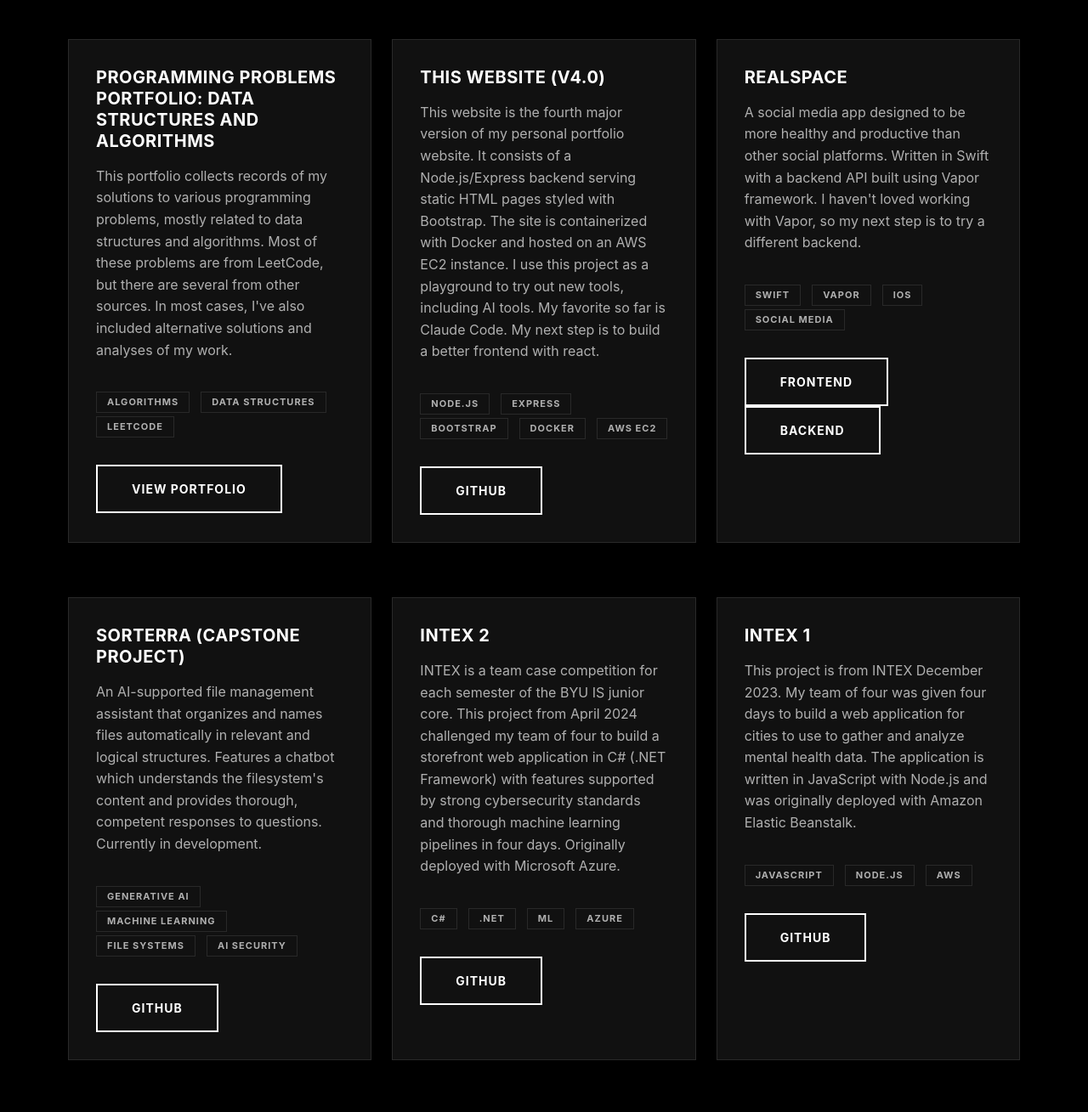
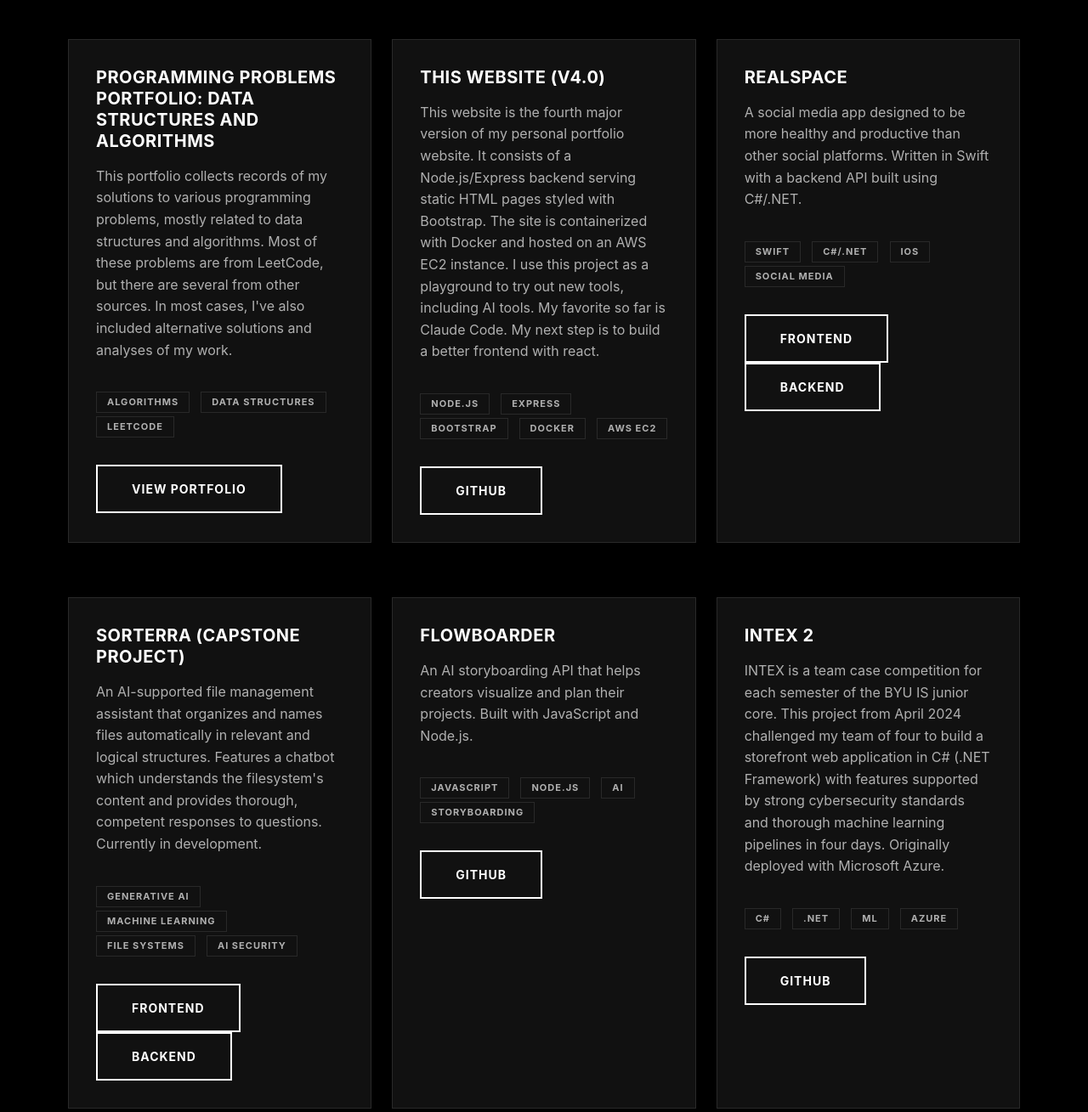
Before and after one commit to szachbagley/zach, a website: page views/projects.html in a window 1280 px wide. Shown: the part 560-1869 px from the top of the page at 85% size. Drawn offline with nearby package versions, Linux system fonts and the light colour scheme.

Commit message:
Update portfolio website content for January 2026
- Update footer year from 2025 to 2026 on all pages
- Update Realspace project: backend changed from Vapor to C#/.NET
- Add new Flowboarder project (AI storyboarding API)
- Add Sorterra backend API link
- Update resume: add Next.js bullet point for BYU Law School position
- Enhance skills section: add SQL, Next.js, databases (MySQL, SQL Server, PostgreSQL, MongoDB), Lambda, Git/GitHub, Azure DevOps
- Fix contact page: add working GitHub and Letterboxd links
- Update tech stack on index page

Co-Authored-By: Claude Opus 4.5 <noreply@anthropic.com>

```diff
--- a/views/projects.html
+++ b/views/projects.html
@@ -88,16 +88,16 @@
                         <div class="card-body">
                             <h5 class="card-title">REALSPACE</h5>
                             <p class="card-text">
-                                A social media app designed to be more healthy and productive than other social platforms. Written in Swift with a backend API built using Vapor framework. I haven't loved working with Vapor, so my next step is to try a different backend.
+                                A social media app designed to be more healthy and productive than other social platforms. Written in Swift with a backend API built using C#/.NET.
                             </p>
                             <div class="mb-3">
                                 <span class="badge bg-primary me-1">Swift</span>
-                                <span class="badge bg-primary me-1">Vapor</span>
+                                <span class="badge bg-primary me-1">C#/.NET</span>
                                 <span class="badge bg-primary me-1">iOS</span>
                                 <span class="badge bg-primary">Social Media</span>
                             </div>
                             <a href="https://github.com/szachbagley/realspace" target="_blank" class="btn btn-outline-primary me-2">Frontend</a>
-                            <a href="https://github.com/szachbagley/realspace-API" target="_blank" class="btn btn-outline-primary">Backend</a>
+                            <a href="https://github.com/szachbagley/Realspace-API-v2" target="_blank" class="btn btn-outline-primary">Backend</a>
                         </div>
                     </div>
                 </div>
@@ -116,12 +116,32 @@
                                 <span class="badge bg-primary me-1">File Systems</span>
                                 <span class="badge bg-primary me-1">AI Security</span>
                             </div>
-                            <a href="https://github.com/szachbagley/sorterra" target="_blank" class="btn btn-outline-primary">GitHub</a>
+                            <a href="https://github.com/szachbagley/sorterra" target="_blank" class="btn btn-outline-primary me-2">Frontend</a>
+                            <a href="https://github.com/szachbagley/sorterra-api" target="_blank" class="btn btn-outline-primary">Backend</a>
                         </div>
                     </div>
                 </div>
 
                 <!-- Project 5 -->
+                <div class="col-md-6 col-lg-4 mb-4">
+                    <div class="card h-100">
+                        <div class="card-body">
+                            <h5 class="card-title">FLOWBOARDER</h5>
+                            <p class="card-text">
+                                An AI storyboarding API that helps creators visualize and plan their projects. Built with JavaScript and Node.js.
+                            </p>
+                            <div class="mb-3">
+                                <span class="badge bg-primary me-1">JavaScript</span>
+                                <span class="badge bg-primary me-1">Node.js</span>
+                                <span class="badge bg-primary me-1">AI</span>
+                                <span class="badge bg-primary">Storyboarding</span>
+                            </div>
+                            <a href="https://github.com/szachbagley/flowboarder-api" target="_blank" class="btn btn-outline-primary">GitHub</a>
+                        </div>
+                    </div>
+                </div>
+
+                <!-- Project 6 -->
                 <div class="col-md-6 col-lg-4 mb-4">
                     <div class="card h-100">
                         <div class="card-body">
@@ -140,7 +160,7 @@
                     </div>
                 </div>
 
-                <!-- Project 6 -->
+                <!-- Project 7 -->
                 <div class="col-md-6 col-lg-4 mb-4">
                     <div class="card h-100">
                         <div class="card-body">
@@ -158,7 +178,7 @@
                     </div>
                 </div>
 
-                <!-- Project 7 -->
+                <!-- Project 8 -->
                 <div class="col-md-6 col-lg-4 mb-4">
                     <div class="card h-100">
                         <div class="card-body">
@@ -174,7 +194,7 @@
                     </div>
                 </div>
 
-                <!-- Project 8 -->
+                <!-- Project 9 -->
                 <div class="col-md-6 col-lg-4 mb-4">
                     <div class="card h-100">
                         <div class="card-body">
@@ -192,7 +212,7 @@
                     </div>
                 </div>
 
-                <!-- Project 9 -->
+                <!-- Project 10 -->
                 <div class="col-md-6 col-lg-4 mb-4">
                     <div class="card h-100">
                         <div class="card-body">
@@ -216,7 +236,7 @@
     <!-- Footer -->
     <footer>
         <div class="container">
-            <p>&copy; 2025 S. Zach Bagley. All rights reserved.</p>
+            <p>&copy; 2026 S. Zach Bagley. All rights reserved.</p>
         </div>
     </footer>
 
```
Also changed, not shown: views/about.html (+1 -1 lines), views/contact.html (+3 -3 lines), views/index.html (+7 -5 lines), views/programming-portfolio.html (+1 -1 lines), views/resume.html (+14 -6 lines).
